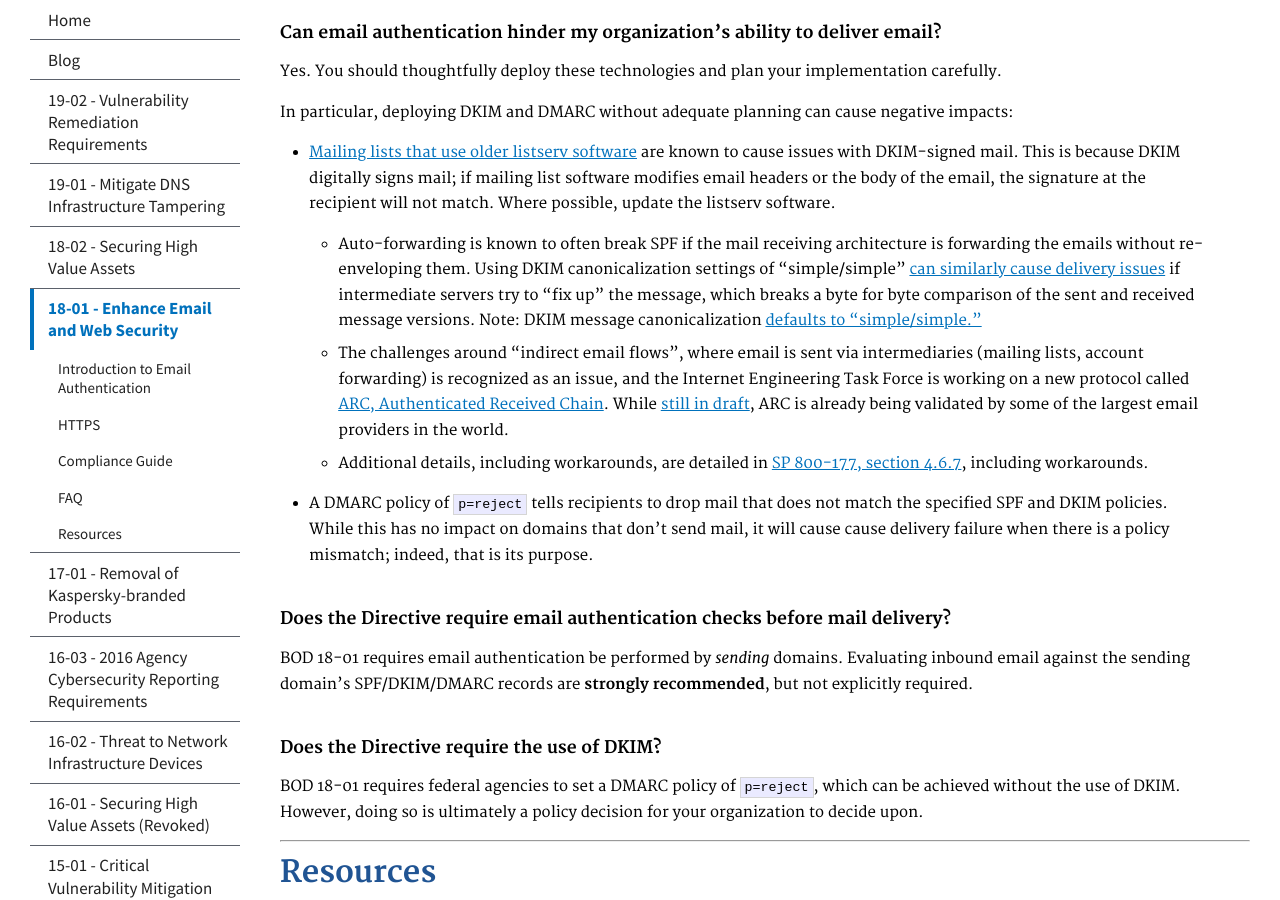
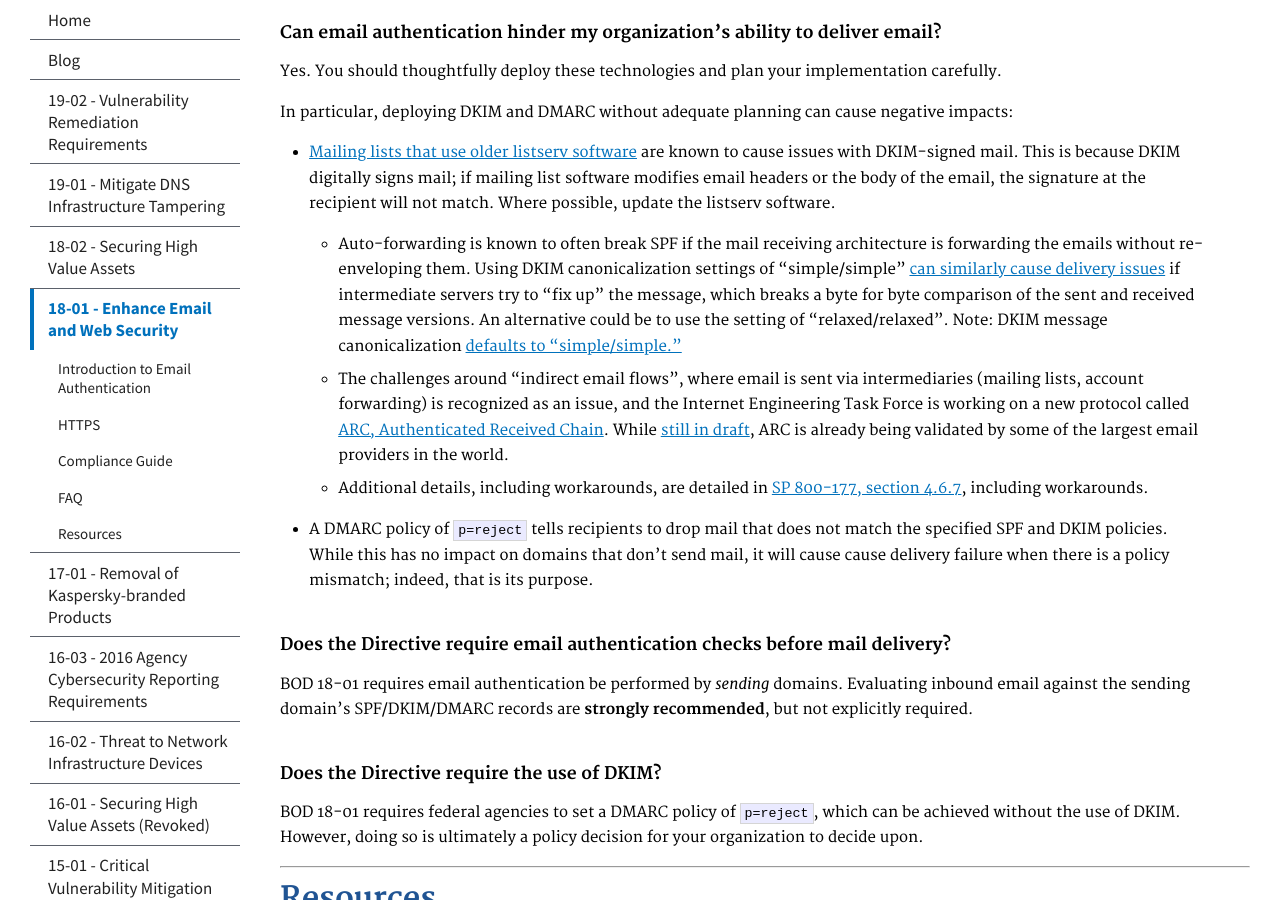
Before and after one commit to cisagov/cyber.dhs.gov, a Jekyll site: the page built from pages/18-01.md, in a window 1280 px wide and 900 px high, scrolled down 15486 px. Built offline with Jekyll 4.4.1, drawn with Linux system fonts in a browser that asks for light colours.

Commit message:
Update 18-01.md

```diff
--- a/pages/18-01.md
+++ b/pages/18-01.md
@@ -528,7 +528,7 @@ Yes. You should thoughtfully deploy these technologies and plan your implementat
 
 In particular, deploying DKIM and DMARC without adequate planning can cause negative impacts:
 * [Mailing lists that use older listserv software](https://dmarc.org/wiki/FAQ#I_operate_a_mailing_list_and_I_want_to_interoperate_with_DMARC.2C_what_should_I_do.3F) are known to cause issues with DKIM-signed mail. This is because DKIM digitally signs mail; if mailing list software modifies email headers or the body of the email, the signature at the recipient will not match. Where possible, update the listserv software.
-  - Auto-forwarding is known to often break SPF if the mail receiving architecture is forwarding the emails without re-enveloping them. Using DKIM canonicalization settings of "simple/simple" [can similarly cause delivery issues](https://wordtothewise.com/2016/12/dkim-canonicalization-or-why-microsoft-breaks-your-mail/) if intermediate servers try to “fix up” the message, which breaks a byte for byte comparison of the sent and received message versions. Note: DKIM message canonicalization [defaults to "simple/simple."](https://tools.ietf.org/html/rfc6376#section-3.5)
+  - Auto-forwarding is known to often break SPF if the mail receiving architecture is forwarding the emails without re-enveloping them. Using DKIM canonicalization settings of "simple/simple" [can similarly cause delivery issues](https://wordtothewise.com/2016/12/dkim-canonicalization-or-why-microsoft-breaks-your-mail/) if intermediate servers try to “fix up” the message, which breaks a byte for byte comparison of the sent and received message versions. An alternative could be to use the setting of "relaxed/relaxed". Note: DKIM message canonicalization [defaults to "simple/simple."](https://tools.ietf.org/html/rfc6376#section-3.5)
   - The challenges around "indirect email flows", where email is sent via intermediaries (mailing lists, account forwarding) is recognized as an issue, and the Internet Engineering Task Force is working on a new protocol called [ARC, Authenticated Received Chain](http://arc-spec.org/). While [still in draft](https://datatracker.ietf.org/doc/draft-ietf-dmarc-arc-protocol/), ARC is already being validated by some of the largest email providers in the world.
   - Additional details, including workarounds, are detailed in [SP 800-177, section 4.6.7](http://nvlpubs.nist.gov/nistpubs/SpecialPublications/NIST.SP.800-177.pdf#page=61), including workarounds.
 - A DMARC policy of `p=reject` tells recipients to drop mail that does not match the specified SPF and DKIM policies. While this has no impact on domains that don’t send mail, it will cause cause delivery failure when there is a policy mismatch; indeed, that is its purpose.
```
